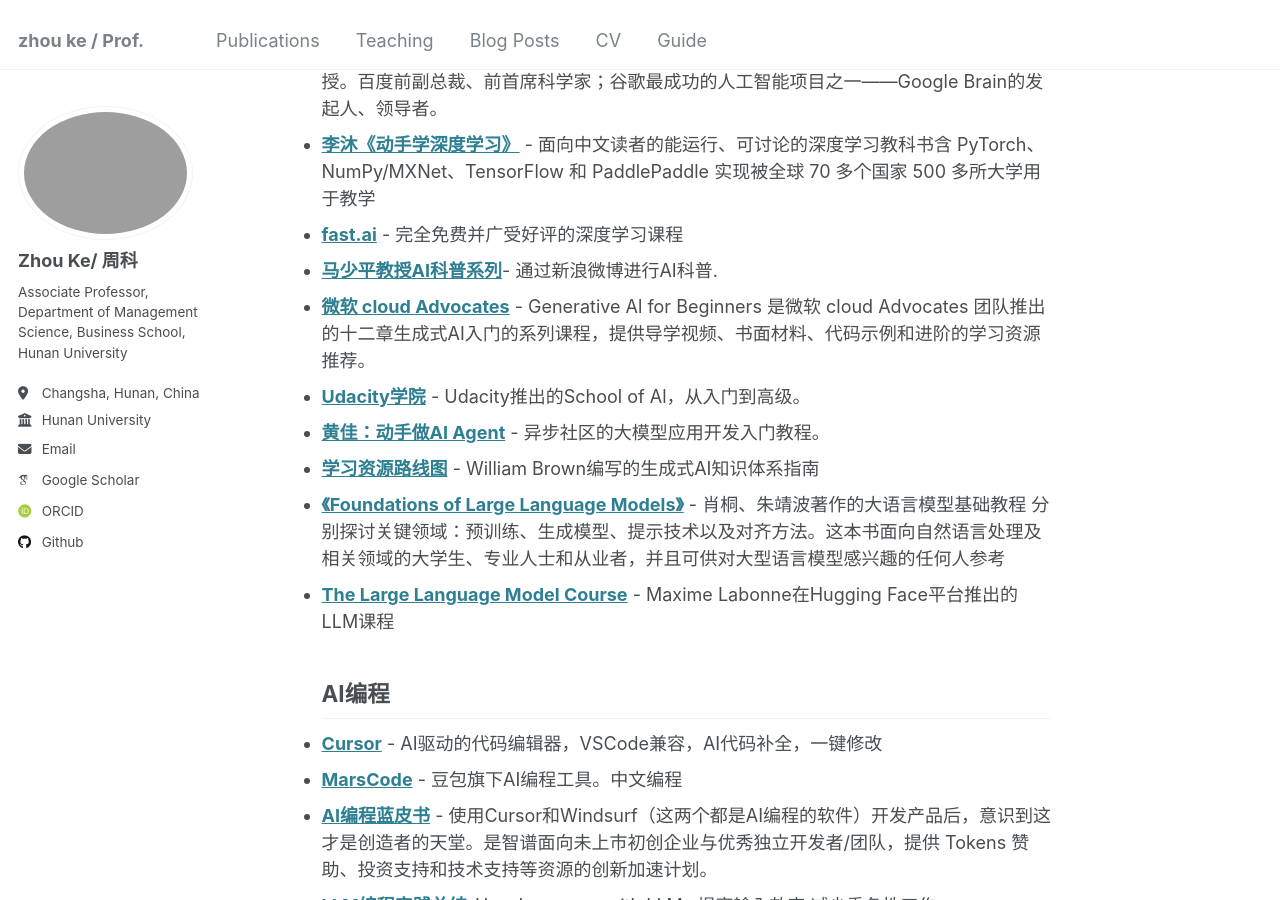
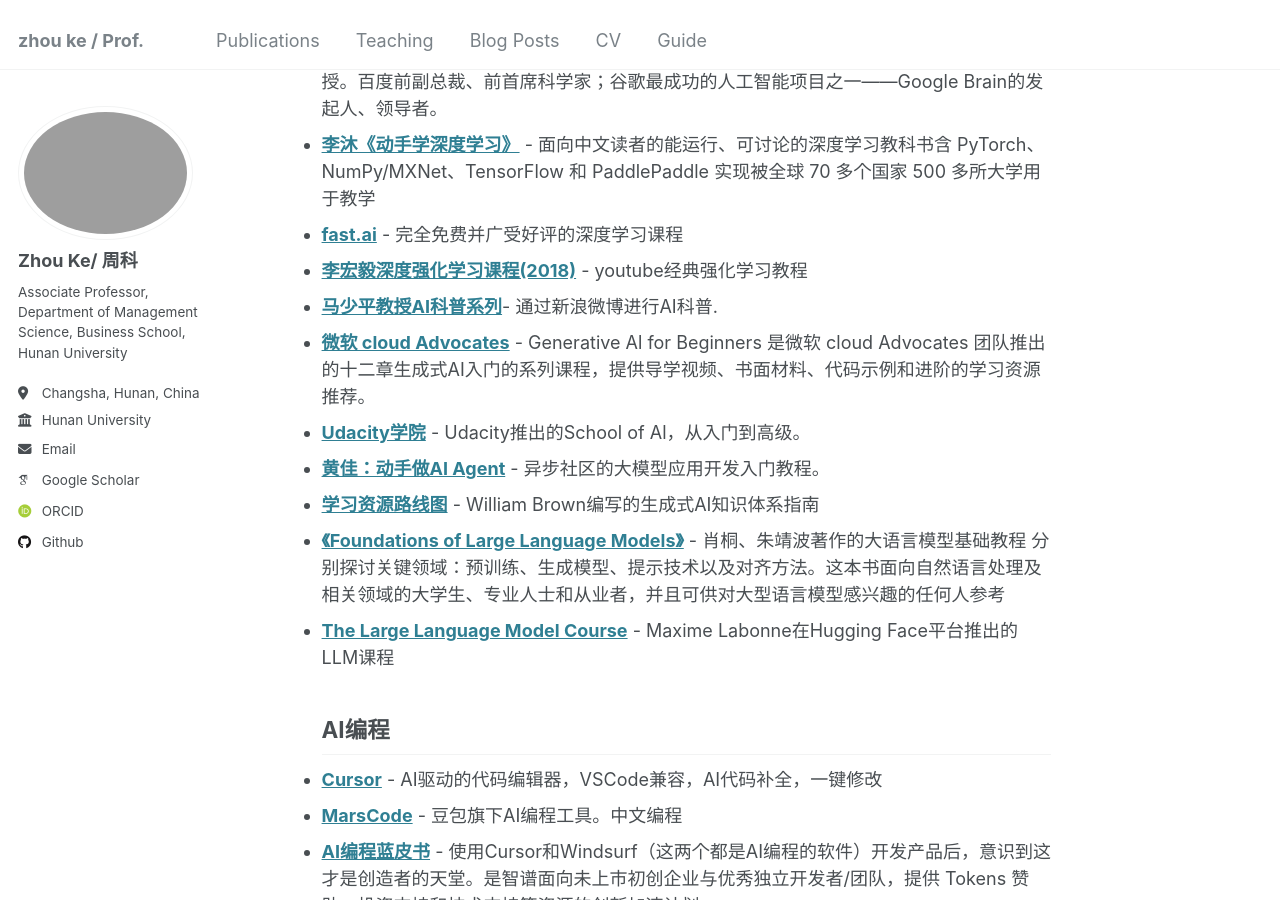
Before and after one commit to hustzhke/hustzhke.github.io, a Jekyll site: the page built from _pages/about.md, in a window 1280 px wide and 900 px high, scrolled down 1669 px. Built offline with Jekyll 4.4.1, drawn with Linux system fonts in a browser that asks for light colours; some web fonts are replaced.

Commit message:
Update about.md

```diff
--- a/_pages/about.md
+++ b/_pages/about.md
@@ -47,6 +47,7 @@
 * **[吴恩达](https://www.deeplearning.ai/)** - 斯坦福大学前教授，Google Brain项目发起人、领导者。Coursera 的联合创始人和联合主席，在 Coursera 上有十万用户的《机器学习》课程；斯坦福大学计算机科学前教授。百度前副总裁、前首席科学家；谷歌最成功的人工智能项目之一——Google Brain的发起人、领导者。
 * **[李沐《动手学深度学习》](https://zh.d2l.ai/)** - 面向中文读者的能运行、可讨论的深度学习教科书含 PyTorch、NumPy/MXNet、TensorFlow 和 PaddlePaddle 实现被全球 70 多个国家 500 多所大学用于教学
 * **[fast.ai](https://www.fast.ai/)** - 完全免费并广受好评的深度学习课程
+* **[李宏毅深度强化学习课程(2018)](https://www.youtube.com/watch?v=z95ZYgPgXOY&list=PLJV_el3uVTsODxQFgzMzPLa16h6B8kWM_)** - youtube经典强化学习教程
 * **[马少平教授AI科普系列](https://weibo.com/u/1929644930?tabtype=newVideo)**- 通过新浪微博进行AI科普.
 * **[微软 cloud Advocates](https://microsoft.github.io/generative-ai-for-beginners/#/)** - Generative Al for Beginners 是微软 cloud Advocates 团队推出的十二章生成式AI入门的系列课程，提供导学视频、书面材料、代码示例和进阶的学习资源推荐。
 * **[Udacity学院](https://www.udacity.com/school/artificial-intelligence**)** - Udacity推出的School of Al，从入门到高级。
```
